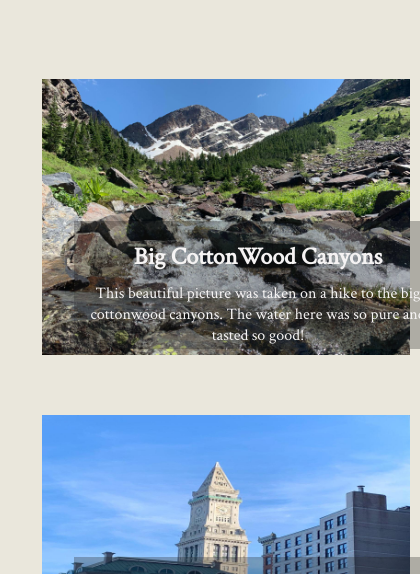
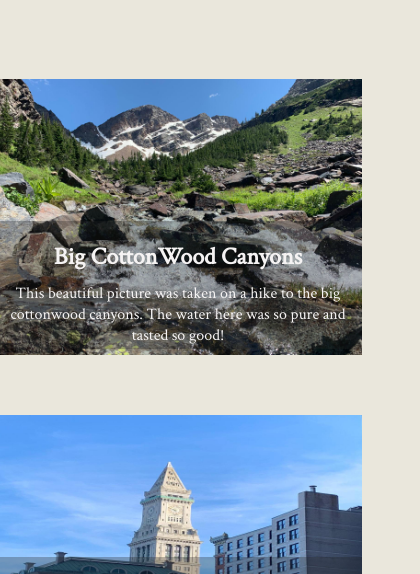
Before and after one commit to bhoomikamadhukar/PersonalWebsite, a website: page html/travel.html in a window 390 px wide. Shown: the part 237-811 px from the top of the page, 420 px wide, since content can reach past the window. Drawn offline with nearby package versions, Linux system fonts and the light colour scheme.

Commit message:
Make final travel changes

```diff
--- a/css/travel.css
+++ b/css/travel.css
@@ -186,28 +186,17 @@ body {
         text-align: center;
         font-size: 2rem;
     }
-    .pictures{
-        display: flex;
-        margin-left: 2rem;
-        /* padding:10px; */
+
+
+    .pictures {
+      position: relative;
+      float: left;
+      margin-top: 2rem;
+
+      width: 23rem;
+      padding: 10px;
+      margin-left: -1rem;
 
     }
-    .description {
-      text-align: center;
-      position: absolute;
-      bottom: 0;
-      width:23rem;
-      height: 8rem;
-      margin-bottom: 1rem;
-      background: rgb(0, 0, 0);
-      background: rgba(36, 33, 33, 0.3);
-      color: rgb(245, 243, 243);
-      margin-left: 2rem;
 
-    }
-    .effect {
-      margin-top: 8px;
-      vertical-align: middle;
-      width: 100%;
   }
-  }
```
